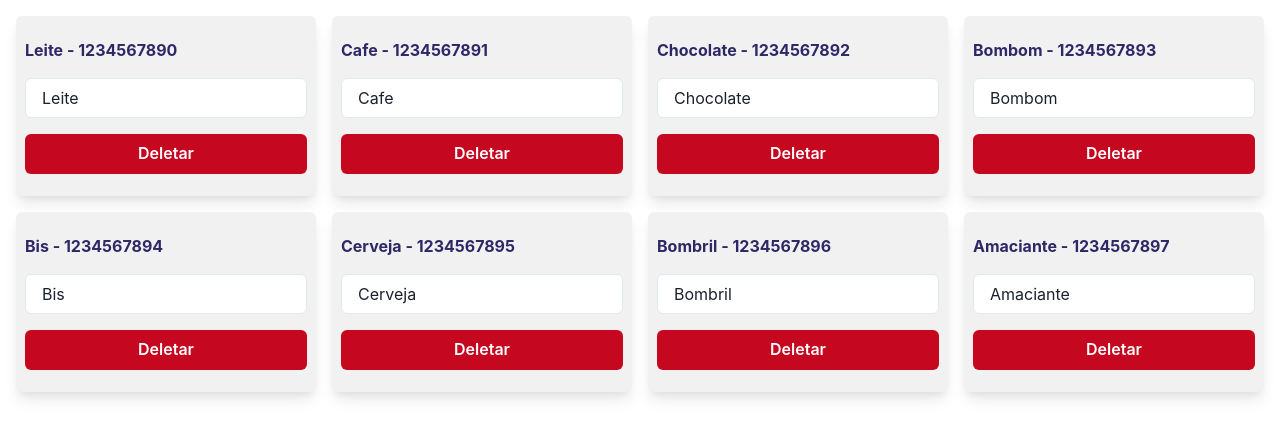
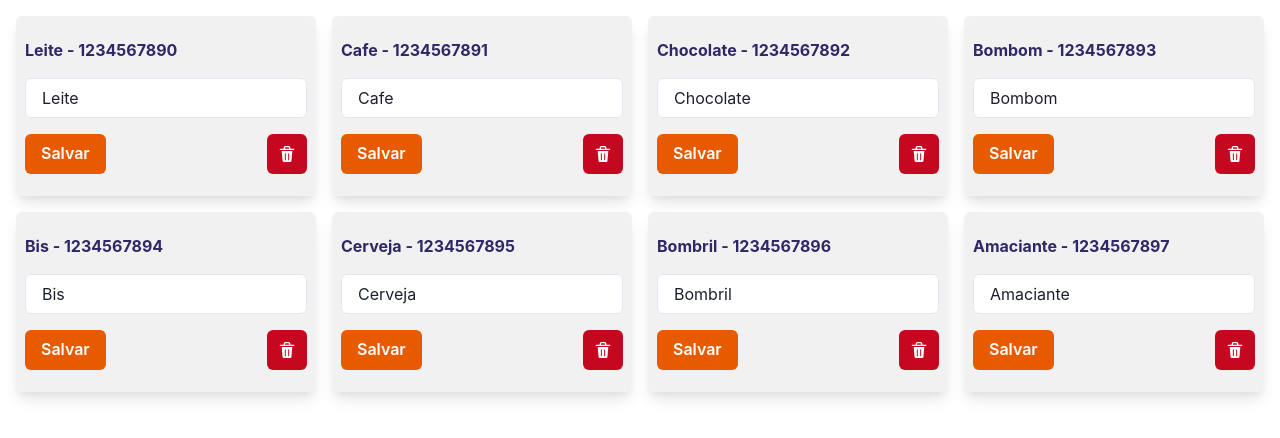
Before and after one commit to vagnerbc/poc-produtos, a Next.js app: page / in a window 1280 px wide. Shown: the top 438 px of the page. Built offline with nearby package versions, Linux system fonts and the light colour scheme.

Commit message:
implementa hook de sync e melhora estilos de codigo

```diff
--- /dev/null
+++ b/components/atoms/index.tsx
@@ -0,0 +1 @@
+export * from "@chakra-ui/react"
--- /dev/null
+++ b/components/molecules/produto/card.tsx
@@ -0,0 +1,52 @@
+import { useCallback, useState, useEffect } from 'react'
+import { DeleteIcon } from '@chakra-ui/icons'
+import { Center, Button, Input, Flex, Text, IconButton } from "components/atoms";
+import React from "react";
+import { TProduto } from "services/api/produtos/types";
+import { produtoUseCase } from 'services/use-cases';
+
+type Props = {
+  produto: TProduto;
+};
+
+const Produto = ({ produto }: Props) => {
+  const [name, setName] = useState('');
+
+  useEffect(() => {
+    setName(produto.name);
+  }, [produto.name])
+
+  const handleRemove = useCallback(() => {
+    produtoUseCase.delete(produto);
+  }, [produto]);
+
+  const handleSave = useCallback(() => {
+    produtoUseCase.update({ ...produto, name });
+  }, [name, produto]);
+
+  return (
+    <Center bg="background" h="180px" w="100%" shadow="lg" borderRadius={6}>
+      <Flex direction="column">
+        <Text fontWeight="bold" color="secondary">{produto.name} - {produto.sku}</Text>
+        <Input
+          placeholder="Novo nome do produto"
+          value={name}
+          my={4}
+          variant="primary"
+          onChange={(e) => setName(e.target.value)}
+        />
+        <Flex direction="row" alignItems="center" justifyContent="space-between">
+          <Button variant="save" onClick={handleSave}>Salvar</Button>
+          <IconButton
+            variant='delete'
+            aria-label='delete'
+            icon={<DeleteIcon />}
+            onClick={handleRemove}
+          />
+        </Flex>
+      </Flex>
+    </Center>
+  );
+};
+
+export default Produto;
--- a/components/produto/index.tsx
+++ /dev/null
@@ -1,42 +0,0 @@
-import { useCallback, useState, useEffect } from 'react'
-import { Center, Button, Input, Flex, Text } from "@chakra-ui/react";
-import React from "react";
-import { TProduto } from "services/api/produtos/types";
-import { produtoUseCase } from 'services/use-cases';
-
-type Props = {
-  produto: TProduto;
-};
-
-const Produto = ({ produto }: Props) => {
-  const [name, setName] = useState(produto.name);
-
-  const handleRemove = useCallback((produto: TProduto) => {
-    produtoUseCase.delete(produto);
-  }, []);
-
-  useEffect(() => {
-    if (name === produto.name) return;
-    setTimeout(() => {
-      produtoUseCase.update({ ...produto, name });
-    }, 2000);
-  }, [name, produto]);
-
-  return (
-    <Center bg="background" h="180px" w="100%" shadow="lg" borderRadius={6}>
-      <Flex direction="column">
-        <Text fontWeight="bold" color="secondary">{name} - {produto.sku}</Text>
-        <Input
-          placeholder="Novo nome do produto"
-          value={name}
-          my={4}
-          variant="primary"
-          onChange={(e) => setName(e.target.value)}
-        />
-        <Button variant="delete" onClick={() => handleRemove(produto)}>Deletar</Button>
-      </Flex>
-    </Center>
-  );
-};
-
-export default Produto;
--- a/hooks/useSync.ts
+++ b/hooks/useSync.ts
@@ -1,11 +1,28 @@
-import { useEffect } from 'react';
+import { useEffect, useCallback, useRef } from 'react';
+import { TDucksNames, store, actions } from 'store'
 
-const syncInterval = 6000;
+export const useSync = (ducks: TDucksNames[], interval = 30 * 1000) => {
+  const intervalRef = useRef<boolean>(false);
 
-export const useSync = (sync: () => void) => {
+  const sync = useCallback(() => {
+    if (!window.navigator.onLine) {
+      console.warn('Sem conexão com a internet');
+      return;
+    };
+
+    ducks.forEach(duck => {
+      if (!actions[duck].sync) return;
+      console.warn('chamou o sync', duck);
+      store.dispatch(actions[duck].sync());
+    })
+  }, [ducks]);
+
   useEffect(() => {
-    sync();
-    const interval = setInterval(sync, syncInterval);
-    return () => clearInterval(interval);
-  }, [sync]);
+    if (!intervalRef.current) {
+      sync();
+      intervalRef.current = true;
+    }
+    const intervalHash = setInterval(sync, interval);
+    return () => clearInterval(intervalHash);
+  }, [sync, interval]);
 }
--- a/package.json
+++ b/package.json
@@ -6,6 +6,7 @@
     "start": "next start"
   },
   "dependencies": {
+    "@chakra-ui/icons": "^1.1.1",
     "@chakra-ui/react": "^1.7.4",
     "@emotion/react": "^11",
     "@emotion/styled": "^11",
--- a/pages/_app.tsx
+++ b/pages/_app.tsx
@@ -1,5 +1,5 @@
 import { AppProps } from "next/app";
-import { ChakraProvider } from "@chakra-ui/react";
+import { ChakraProvider } from "components/atoms";
 import customTheme from "styles/customTheme";
 import { store } from "store";
 import { Provider } from "react-redux";
--- a/pages/index.tsx
+++ b/pages/index.tsx
@@ -1,56 +1,20 @@
-import { Box, SimpleGrid } from "@chakra-ui/react";
-import Produto from "components/produto";
-// import { useSync } from "hooks/useSync";
-import { useEffect } from "react";
-import { actions, useDispatch, useSelector } from "store";
+import { Box, SimpleGrid } from "components/atoms";
+import CardProduto from "components/molecules/produto/card";
+import { useSync } from "hooks/useSync";
+import { useSelector } from "store";
 
 export default function Home() {
-  const dispatch = useDispatch();
+  useSync(['produtos']);
+
   const produtos = useSelector((state) => state.produtos.produtos);
-
-  useEffect(() => {
-    dispatch(actions.produtos.sync());
-  }, [dispatch]);
-
-  // useSync(() => {
-  //   dispatch(actions.produtos.sync())
-  // })
 
   return (
     <Box w="100%" h="100vh" p={4}>
       <SimpleGrid columns={{ base: 1, sm: 1, md: 2, lg: 3, xl: 4 }} spacing={4}>
         {produtos.map((produto, index) => (
-          <Produto produto={produto} key={index} />
+          <CardProduto produto={produto} key={index} />
         ))}
       </SimpleGrid>
     </Box>
   );
 }
-
-/**
- * STATIC GENERATION
- */
-// export const getStaticProps: GetStaticProps = async (context) => {
-//   const res = await fetch("http://localhost:3000/api/produtos");
-//   const json = await res.json();
-
-//   return {
-//     props: {
-//       produtos: json.produtos,
-//     },
-//   };
-// };
-
-/**
- * SERVER SIDE RENDERING
- */
-// export const getServerSideProps: GetServerSideProps = async (context) => {
-//   const res = await fetch("http://localhost:3000/api/produtos");
-//   const json = await res.json();
-
-//   return {
-//     props: {
-//       produtos: json.produtos,
-//     },
-//   };
-// };
--- a/services/use-cases/produtos/produto.ts
+++ b/services/use-cases/produtos/produto.ts
@@ -37,12 +37,14 @@
     const reference = localStorage.getItem("produto_last_sync");
     const { data } = await this.produtoService.getSync(reference);
 
+    localStorage.setItem("produto_last_sync", data.last_sync);
+
+    if (data.updated.length === 0 && data.deleted.length === 0) return;
+
     await this.produtoRepository.save(data.updated);
     await this.produtoRepository.delete(data.deleted);
 
     const produtos = await this.produtoRepository.getAll();
-
-    localStorage.setItem("produto_last_sync", data.last_sync);
 
     return produtos;
   }
@@ -51,16 +53,16 @@
     const updatedProdutos = await this.getByFilter({ status: 'updated' });
     const deletedProdutos = await this.getByFilter({ status: 'deleted' });
 
+    if (updatedProdutos.length === 0 && deletedProdutos.length === 0) return;
+
     const updatedToRepository = removeAttributeByKey<TProduto>(updatedProdutos, 'status');
     const updated = removeAttributeByKey<TProduto>(updatedToRepository, 'indexed_id');
     const deleted = deletedProdutos.map(produto => produto.sku);
 
-    if (updated.length > 0 || deleted.length > 0) {
-      await this.produtoService.sendSync({ updated, deleted });
+    await this.produtoService.sendSync({ updated, deleted });
 
-      await this.produtoRepository.save(updatedToRepository);
-      await this.produtoRepository.delete(deleted);
-    }
+    await this.produtoRepository.save(updatedToRepository);
+    await this.produtoRepository.delete(deleted);
   }
 
   async sync(): Promise<TProduto[]> {
--- a/styles/customTheme.ts
+++ b/styles/customTheme.ts
@@ -17,6 +17,13 @@
     Button: {
       variants: {
         ...theme.components.Button.variants,
+        save: {
+          bg: 'primary',
+          color: 'white',
+          _hover: {
+            opacity: 0.8,
+          }
+        },
         delete: {
           bg: 'warning',
           color: 'white',
--- a/utils/array.ts
+++ b/utils/array.ts
@@ -1,4 +1,4 @@
 export function removeAttributeByKey<T>(array: T[], key: keyof T): T[] {
   const newArray = [...array];
-  return newArray.map(produto => ({ ...produto, [key]: undefined }));
+  return newArray.map(object => ({ ...object, [key]: undefined }));
 }
```
Also changed, not shown: 1 other file (tests, documents, lock files or other folders).
